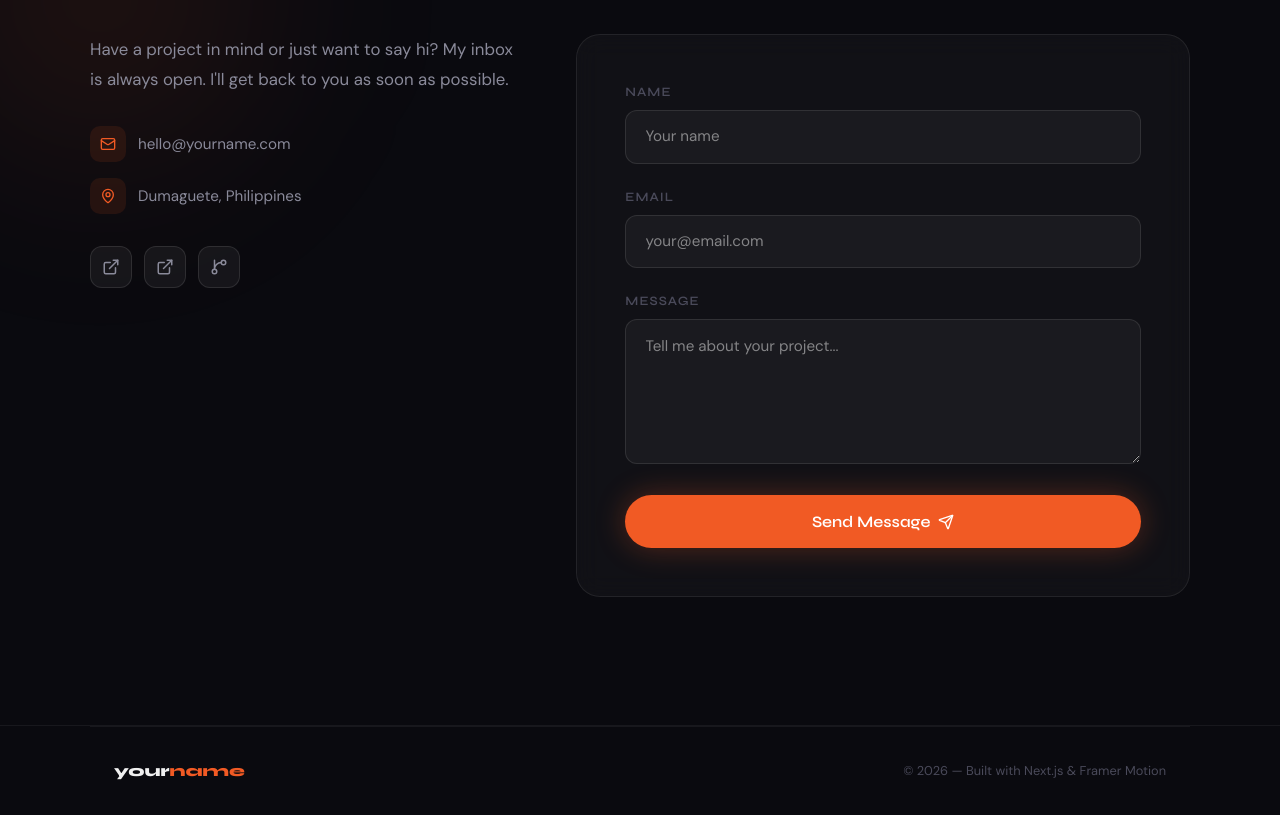
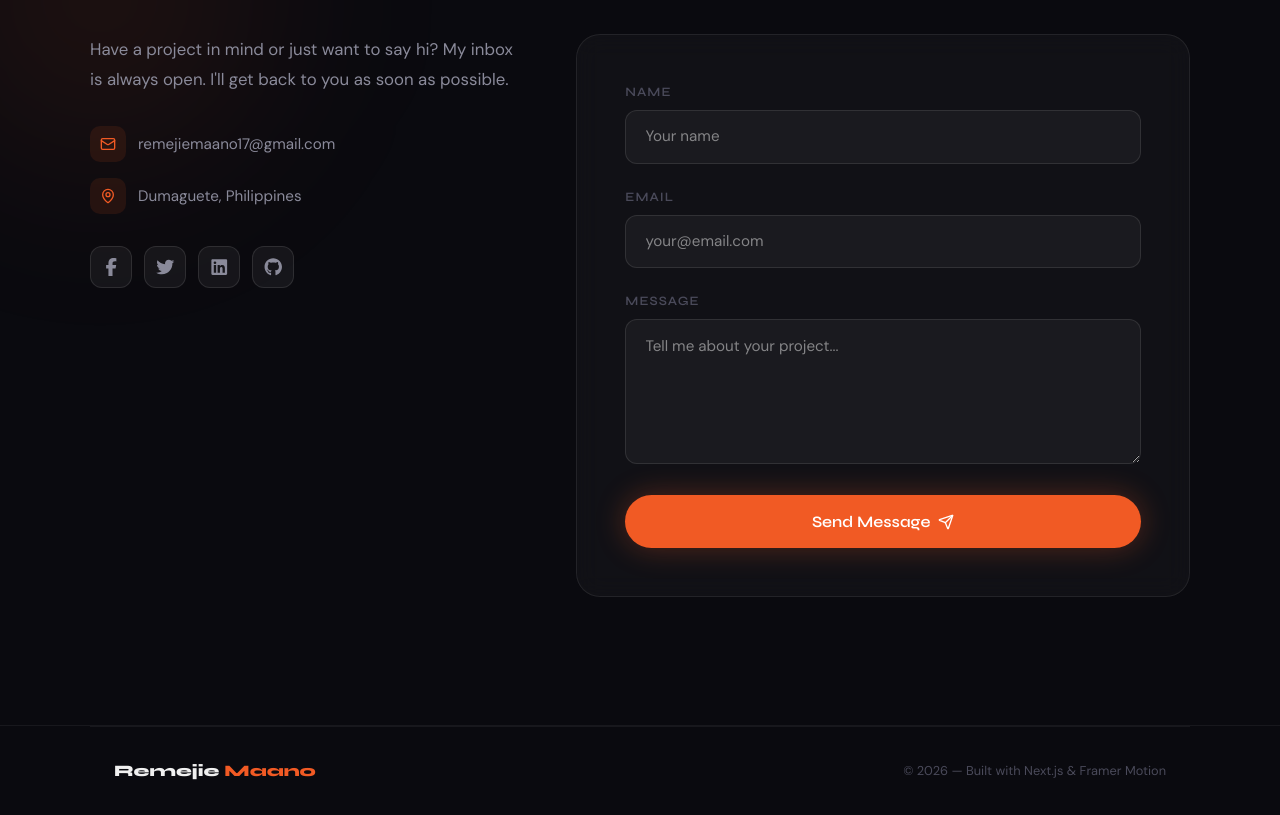
Before and after one commit to rmjiemaano/my-portfolio, a Next.js app: page / in a window 1280 px wide. Shown: the part 3480-4295 px from the top of the page. Built offline with nearby package versions, Linux system fonts and the light colour scheme.

Commit message:
feat: changed contact logos and footer name

```diff
--- a/package.json
+++ b/package.json
@@ -9,6 +9,9 @@
     "lint": "eslint"
   },
   "dependencies": {
+    "@fortawesome/fontawesome-svg-core": "^7.2.0",
+    "@fortawesome/free-brands-svg-icons": "^7.2.0",
+    "@fortawesome/react-fontawesome": "^3.3.1",
     "framer-motion": "^12.40.0",
     "lucide-react": "^1.16.0",
     "next": "16.2.6",
--- a/src/components/Contact.tsx
+++ b/src/components/Contact.tsx
@@ -2,12 +2,16 @@
 
 import { motion } from "framer-motion";
 import { type CSSProperties, type FormEvent, useState } from "react";
-import { Mail, MapPin, Send, ExternalLink, GitBranch } from "lucide-react";
+import { Mail, MapPin, Send } from "lucide-react";
+// Import FontAwesome Component and Icons
+import { FontAwesomeIcon } from "@fortawesome/react-fontawesome";
+import { faFacebookF, faTwitter, faLinkedin, faGithub } from "@fortawesome/free-brands-svg-icons";
 
 const socials = [
-  { icon: ExternalLink, label: "Twitter", href: "https://twitter.com/yourhandle" },
-  { icon: ExternalLink, label: "LinkedIn", href: "https://linkedin.com/in/yourhandle" },
-  { icon: GitBranch, label: "GitHub", href: "https://github.com/yourhandle" },
+  { icon: faFacebookF, label: "Facebook", href: "https://www.facebook.com/maano.remejie.7" },
+  { icon: faTwitter, label: "Twitter", href: "https://twitter.com/yourhandle" },
+  { icon: faLinkedin, label: "LinkedIn", href: "https://www.linkedin.com/in/remejie-maano-954b34411" },
+  { icon: faGithub, label: "GitHub", href: "https://github.com/rmjiemaano" },
 ];
 
 export default function Contact() {
@@ -145,7 +149,7 @@ export default function Contact() {
             {/* Contact details */}
             <div style={{ display: "flex", flexDirection: "column", gap: "1rem" }}>
               {[
-                { icon: Mail, text: "hello@yourname.com", href: "mailto:hello@yourname.com" },
+                { icon: Mail, text: "remejiemaano17@gmail.com", href: "mailto:remejiemaano17@gmail.com" },
                 { icon: MapPin, text: "Dumaguete, Philippines", href: "#" },
               ].map((item) => (
                 <a
@@ -208,7 +212,7 @@ export default function Contact() {
                     textDecoration: "none",
                   }}
                 >
-                  <social.icon size={18} />
+                  <FontAwesomeIcon icon={social.icon} style={{ fontSize: "18px" }} />
                 </motion.a>
               ))}
             </div>
--- a/src/components/Footer.tsx
+++ b/src/components/Footer.tsx
@@ -22,7 +22,7 @@ export default function Footer() {
           fontSize: "1rem",
           color: "var(--text-primary)",
         }}>
-          your<span style={{ color: "var(--accent)" }}>name</span>
+          Remejie<span style={{ color: "var(--accent)" }}> Maano</span>
         </span>
         <span style={{
           color: "var(--text-muted)",
```
Also changed, not shown: 1 other file (tests, documents, lock files or other folders).
